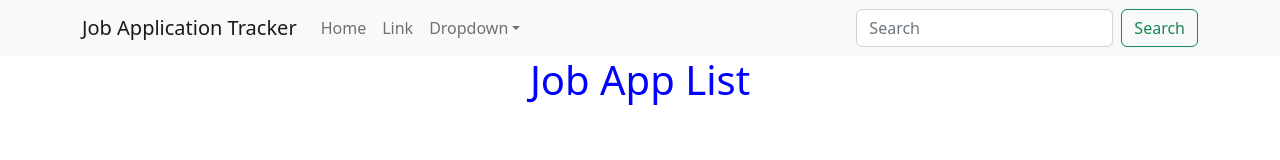
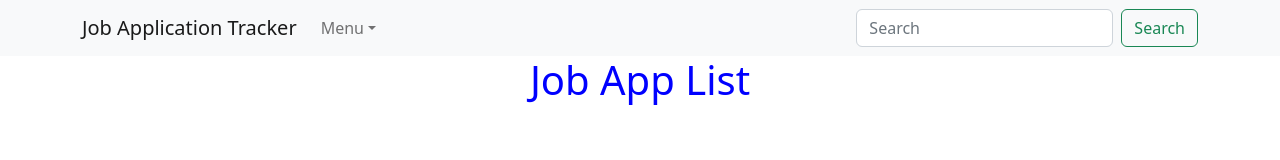
Before and after one commit to jpettit0317/JobApplicationTracker, a React (Create React App) app in the folder frontend/jobapptrackerfrontend/: page /jobapplist in a window 1280 px wide. Shown: the top 160 px of the page. Built offline with nearby package versions, Linux system fonts and the light colour scheme.

Commit message:
Removed unecessary items in the NavBar dropdown.

```diff
--- a/frontend/jobapptrackerfrontend/src/components/navbar/NavSearchBar.tsx
+++ b/frontend/jobapptrackerfrontend/src/components/navbar/NavSearchBar.tsx
@@ -27,18 +27,7 @@ export const NavSearchBar = (props: NavSearchBarProps) => {
             <Navbar.Toggle aria-controls="basic-navbar-nav" data-testid={NavSearchBarTestIds.navSearchBarToggle}/>
             <Navbar.Collapse id="basic-navbar-nav">
               <Nav className="me-auto">
-                <Nav.Link href="#home">Home</Nav.Link>
-                <Nav.Link href="#link">Link</Nav.Link>
-                <NavDropdown title="Dropdown" id="basic-nav-dropdown" data-testid={NavSearchBarTestIds.navSearchDropDown}>
-                  <NavDropdown.Item href="#action/3.1">Action</NavDropdown.Item>
-                  <NavDropdown.Item href="#action/3.2">
-                    Another action
-                  </NavDropdown.Item>
-                  <NavDropdown.Item href="#action/3.3">Something</NavDropdown.Item>
-                  <NavDropdown.Divider />
-                  <NavDropdown.Item href="#action/3.4">
-                    Separated link
-                  </NavDropdown.Item>
+                <NavDropdown title="Menu" id="basic-nav-dropdown" data-testid={NavSearchBarTestIds.navSearchDropDown}>
                   <NavDropdown.Item onClick={props.logoutUser} data-testid={NavSearchBarTestIds.logoutButton}>
                     Log Out
                   </NavDropdown.Item>
```
